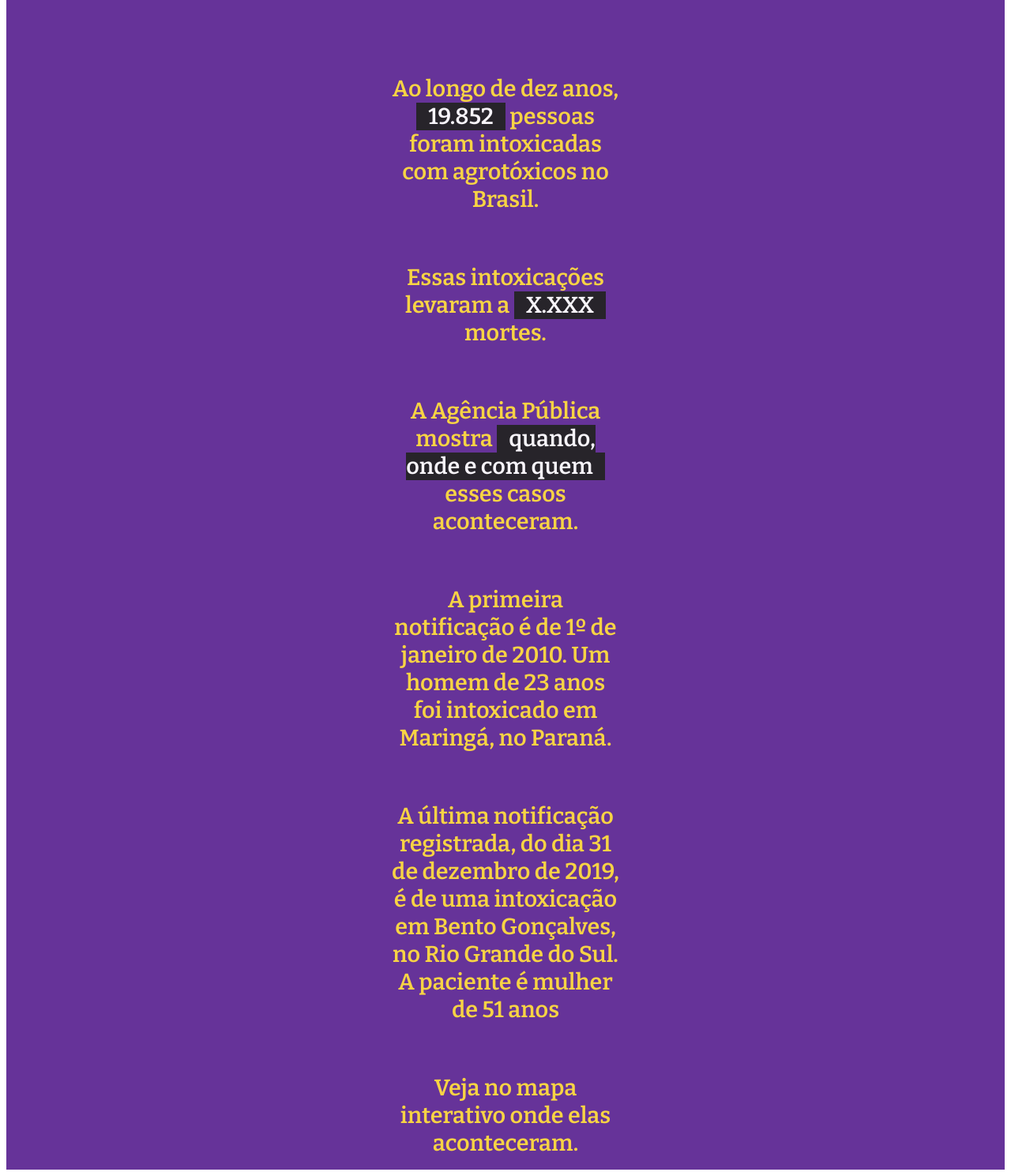
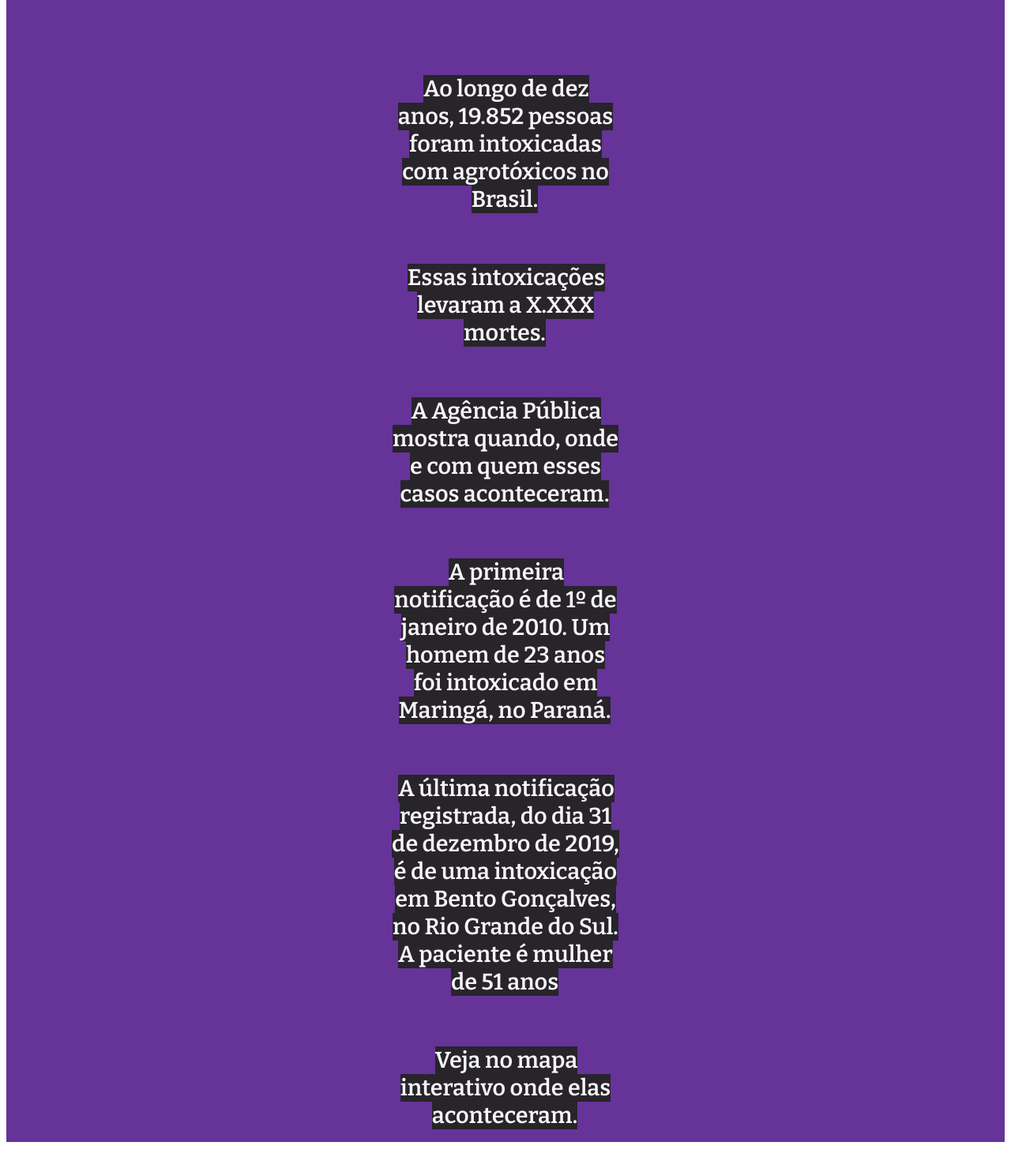
Before and after one commit to biamuniz/br-agrotoxicos, a plain HTML site: page index.html in a window 1280 px wide. Shown: the part 1200-2684 px from the top of the page at 79% size. Drawn offline with nearby package versions, Linux system fonts and the light colour scheme; a script that the page names is missing.

Commit message:
Alteracaonotexto

```diff
--- a/index.html
+++ b/index.html
@@ -42,22 +42,22 @@
 
       <article>
         <div class="step">
-          <p>Ao longo de dez anos, <span class="destaque">19.852</span> pessoas foram intoxicadas com agrotóxicos no Brasil.</p>
+          <p><span class="destaque">Ao longo de dez anos, 19.852 pessoas foram intoxicadas com agrotóxicos no Brasil.</span></p>
        </div>
        <div class="step">
-         <p>Essas intoxicações levaram a <span class="destaque">X.XXX</span> mortes.</p>
+         <p><span class="destaque">Essas intoxicações levaram a X.XXX mortes.</span></p>
         </div>
         <div class="step">
-          <p>A Agência Pública mostra <span class="destaque">quando, onde e com quem</span> esses casos aconteceram.</p>
+          <p><span class="destaque">A Agência Pública mostra quando, onde e com quem esses casos aconteceram.</span></p>
         </div>
         <div class="step">
-          <p>A primeira notificação é de 1º de janeiro de 2010. Um homem de 23 anos foi intoxicado em Maringá, no Paraná.</p>
+          <p><span class="destaque">A primeira notificação é de 1º de janeiro de 2010. Um homem de 23 anos foi intoxicado em Maringá, no Paraná.</span></p>
         </div>
         <div class="step">
-          <p>A última notificação registrada, do dia 31 de dezembro de 2019, é de uma intoxicação em Bento Gonçalves, no Rio Grande do Sul. A paciente é mulher de 51 anos</p>
+          <p><span class="destaque">A última notificação registrada, do dia 31 de dezembro de 2019, é de uma intoxicação em Bento Gonçalves, no Rio Grande do Sul. A paciente é mulher de 51 anos</span></p>
         </div>
         <div class="step">
-          <p>Veja no mapa interativo onde elas aconteceram.</p>
+          <p><span class="destaque">Veja no mapa interativo onde elas aconteceram.</span></p>
         </div>
       </article>
     </section>
--- a/style.css
+++ b/style.css
@@ -55,7 +55,7 @@ h1{
 .destaque{
   background-color: #242424;
   color: #ffffff;
-  padding: 0 15px;
+  margin: 2px;
 }
 
 #intro{
```
